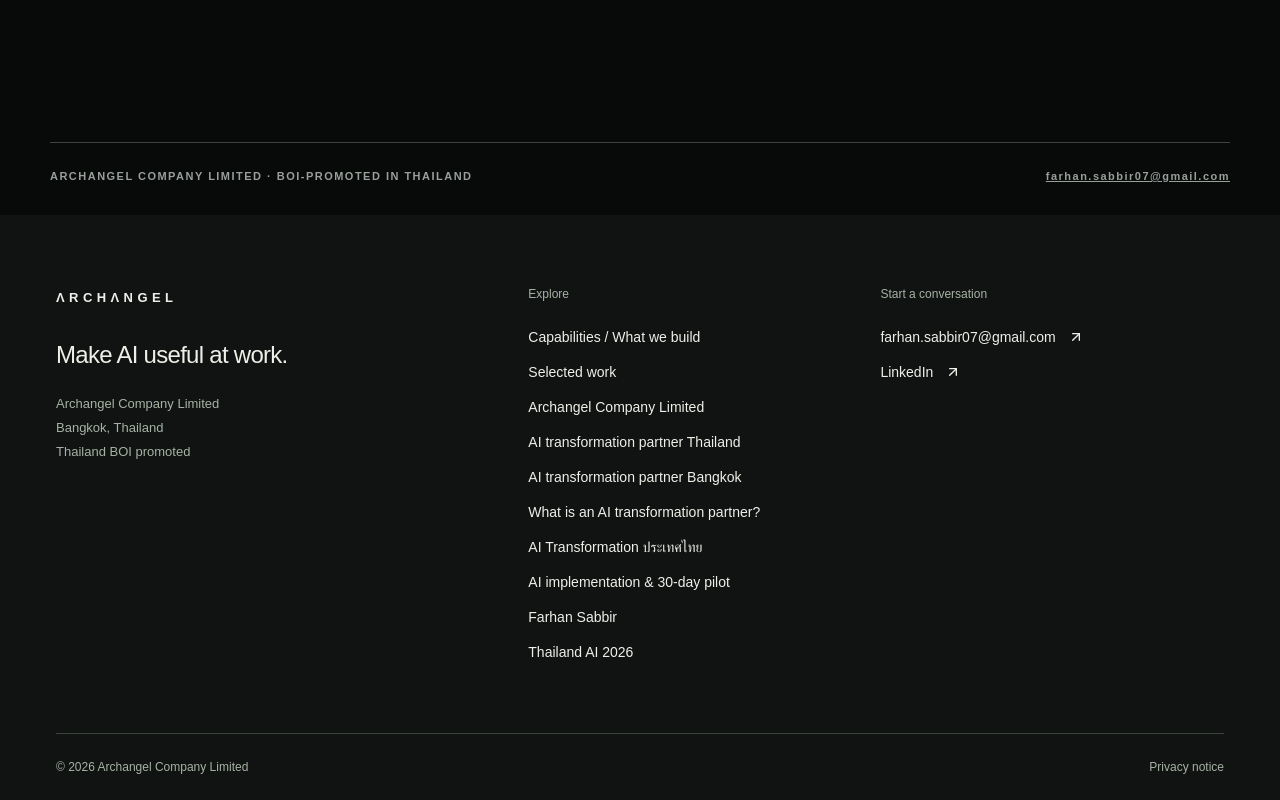
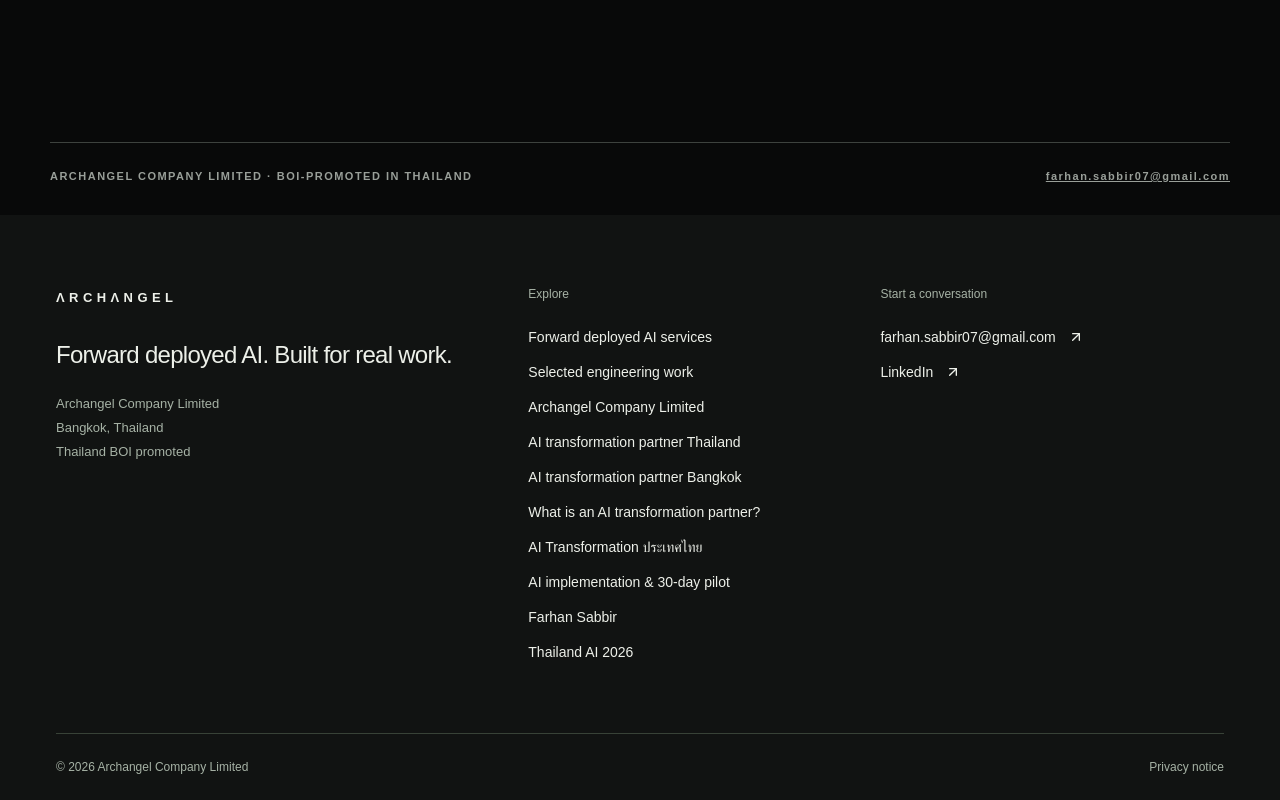
Before and after one commit to farhaned07/Archangel-Ventures-Website, a Next.js app: page / in a window 1280 px wide. Shown: the part 7053-7853 px from the top of the page. Built offline with nearby package versions, Linux system fonts and the light colour scheme; no server answers; a web font is replaced by a local one.

Commit message:
chore: align site navigation and metadata to forward deployed AI

```diff
--- a/src/components/layout/Footer.tsx
+++ b/src/components/layout/Footer.tsx
@@ -10,7 +10,7 @@ export function Footer() {
             <Link href="/" className="wordmark" aria-label="Archangel home">
               ΛRCHΛNGEL
             </Link>
-            <p>Make AI useful at work.</p>
+            <p>Forward deployed AI. Built for real work.</p>
             <span>
               Archangel Company Limited
               <br />
@@ -21,8 +21,8 @@ export function Footer() {
           </div>
           <nav aria-label="Footer navigation">
             <span>Explore</span>
-            <Link href="/services">Capabilities / What we build</Link>
-            <Link href="/work">Selected work</Link>
+            <Link href="/services">Forward deployed AI services</Link>
+            <Link href="/work">Selected engineering work</Link>
             <Link href="/company">Archangel Company Limited</Link>
             <Link href="/ai-transformation-partner-thailand">
               AI transformation partner Thailand
```
